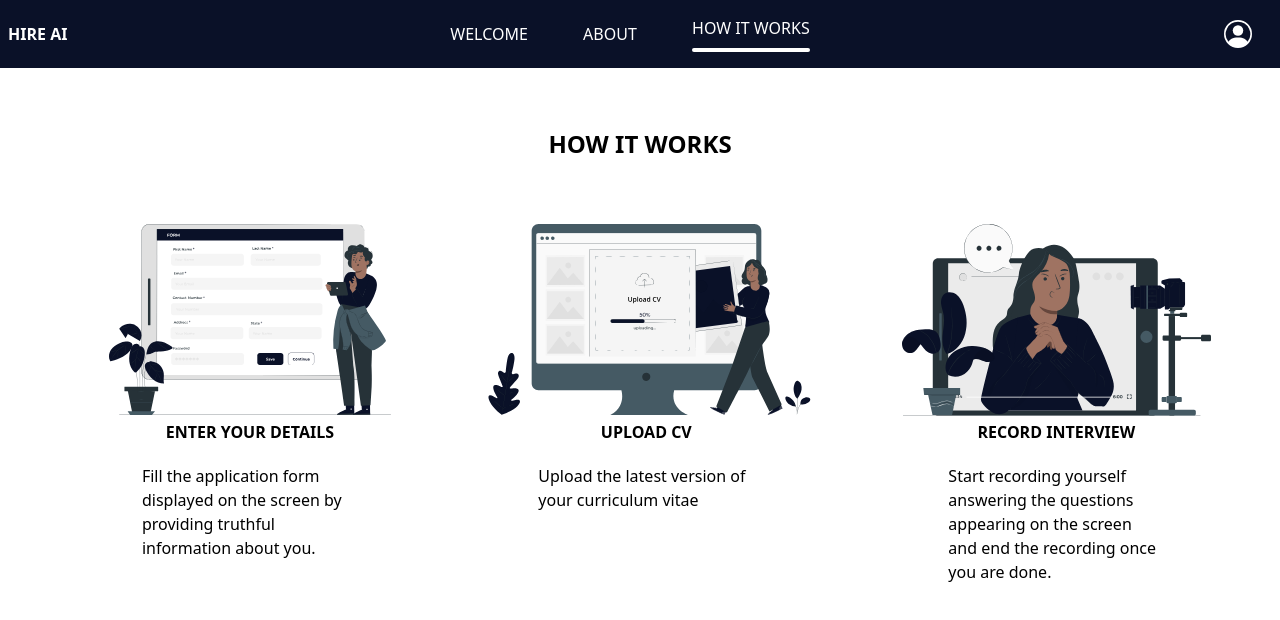
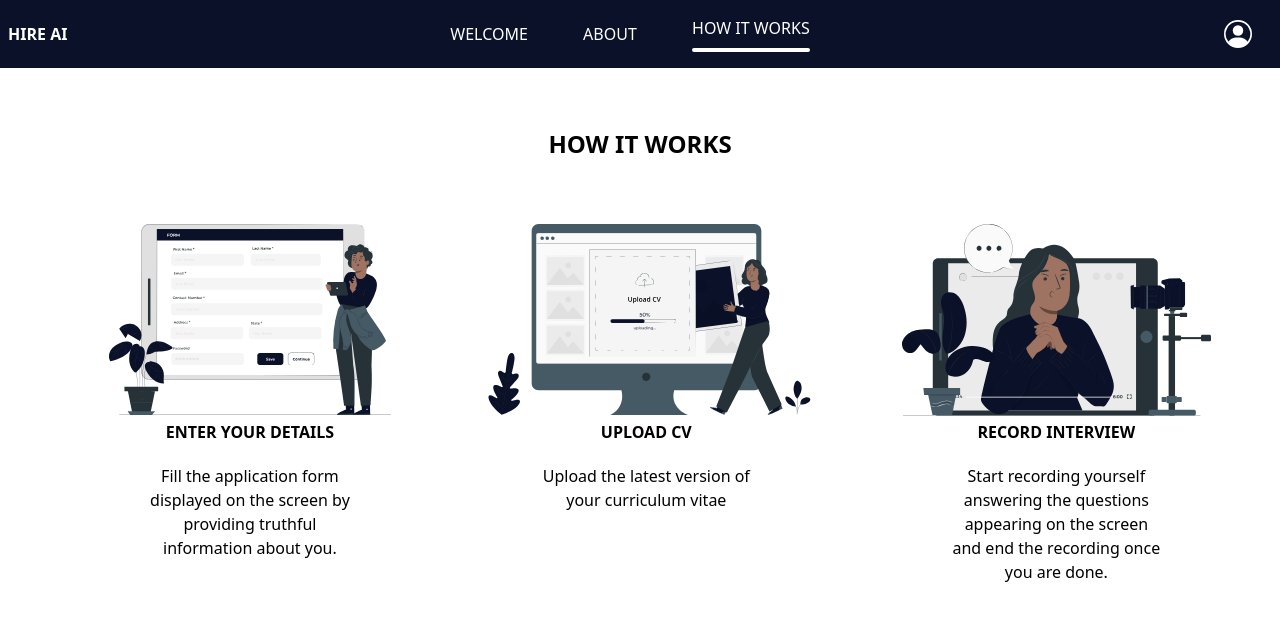
Before and after one commit to nishyjana/hireAI, a React (Create React App) app: page /help in a window 1280 px wide. Shown: the top 620 px of the page. Built offline with nearby package versions, Linux system fonts and the light colour scheme.

Commit message:
fixed the side bar

```diff
--- a/src/component/help/Help.tsx
+++ b/src/component/help/Help.tsx
@@ -10,7 +10,7 @@ export default function Help() {
                 <div className="flex flex-col">
                     <img src="images\Details.svg" className="w-full  h-48" alt="" />
                     <div className='text-center font-bold my-1'>ENTER YOUR DETAILS</div>
-                    <div className="mt-3 p-1 w-56 flex mx-auto">
+                    <div className="mt-3 p-1 w-56 flex mx-auto text-center">
                         Fill the application form displayed on the screen by providing truthful
                         information about you.
                     </div>
@@ -18,14 +18,14 @@ export default function Help() {
                 <div className="flex flex-col">
                     <img src="images\UploadCSV.svg" className="w-full h-48" alt="" />
                     <div className='text-center font-bold my-1'>UPLOAD CV</div>
-                    <div className="mt-3 p-1 w-56 flex mx-auto">
+                    <div className="mt-3 p-1 w-56 flex mx-auto text-center">
                         Upload the latest version of your curriculum vitae
                     </div>
                 </div>
                 <div className="flex flex-col">
                     <img src="images\RecordInterview.svg" className="w-full  h-48" alt="" />
                     <div className='text-center font-bold my-1'>RECORD INTERVIEW</div>
-                    <div className="mt-3 p-1 w-56 flex mx-auto">
+                    <div className="mt-3 p-1 w-56 flex mx-auto text-center">
                         Start recording yourself answering the questions appearing on the screen and
                         end the recording once you are done.
                     </div>
```
